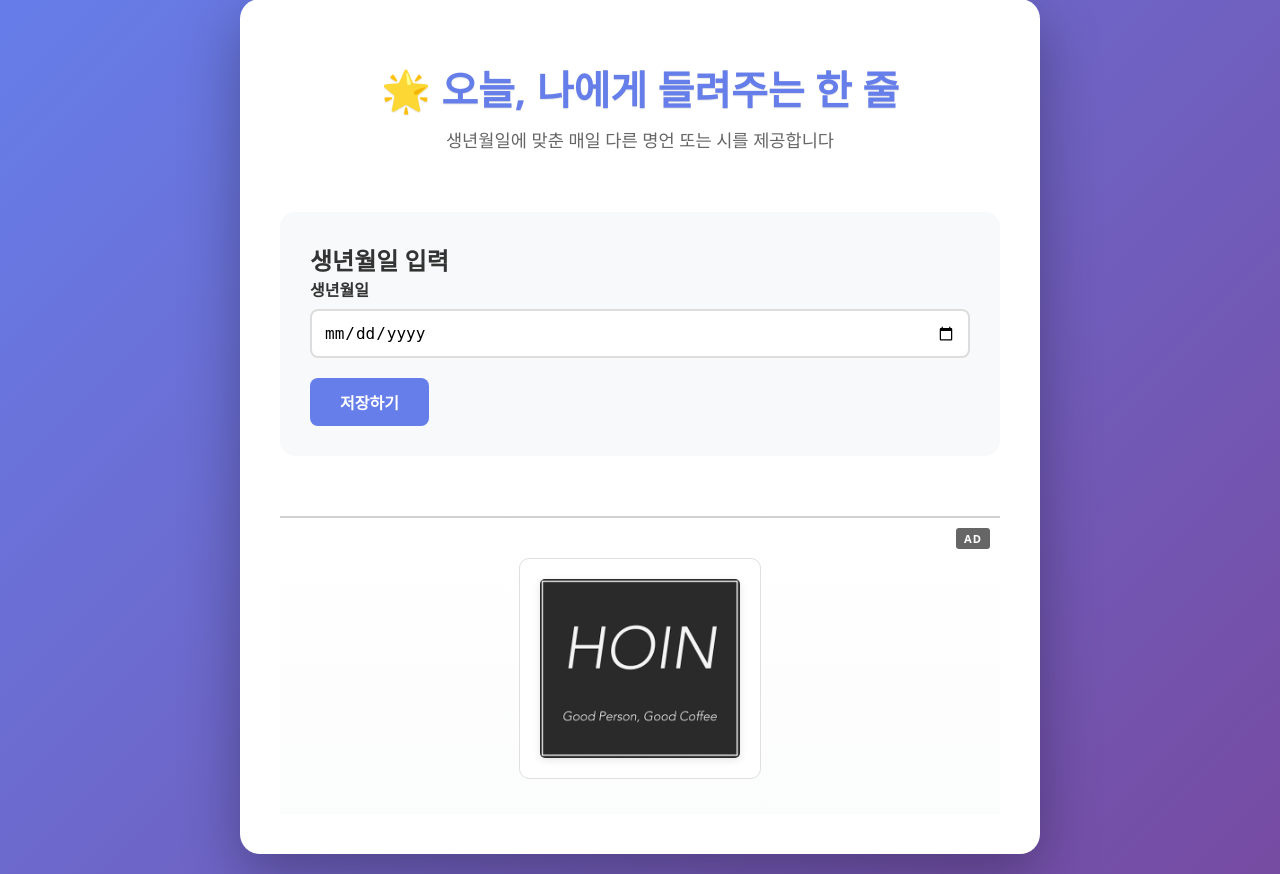
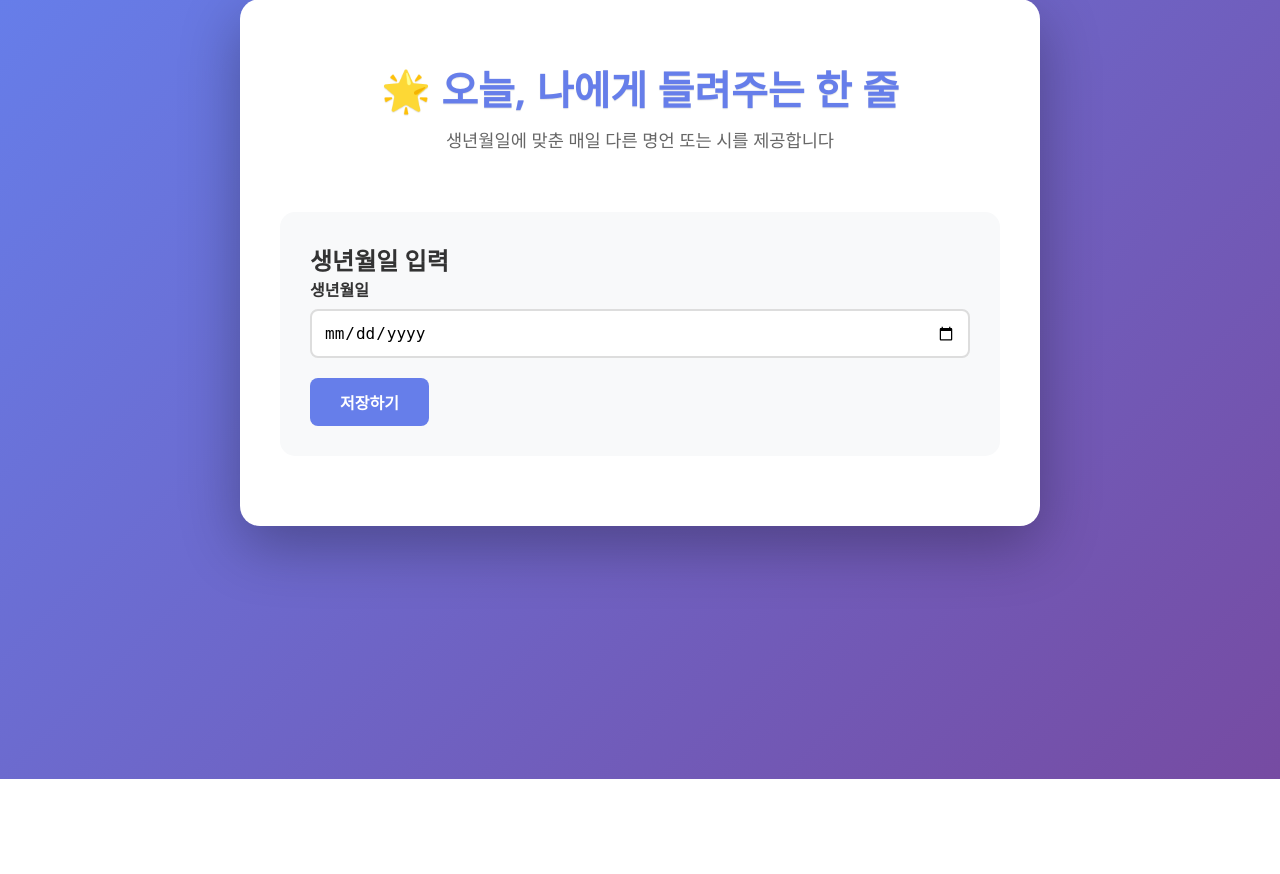
Before and after one commit to abenuhappy/life_quotes, a Flask app: page / in a window 1280 px wide. Shown: the part 21-895 px from the top of the page. After the commit the page ends 800 px from the top, so only its background shows below. Run offline with Flask 3, Linux system fonts and the light colour scheme.

Commit message:
Update index.html

```diff
--- a/templates/index.html
+++ b/templates/index.html
@@ -94,12 +94,12 @@
         <div id="errorMessage" class="error-message" style="display: none;"></div>
 
         <!-- 광고 섹션 -->
-        <div class="ad-section">
+        <!-- <div class="ad-section">
             <div class="ad-label">AD</div>
             <div class="ad-content">
                 <img src="{{ url_for('static', filename='images/hoin_logo.png') }}" alt="HOIN - Good Person, Good Coffee" class="ad-image">
             </div>
-        </div>
+        </div> -->
     </div>
 
     <script src="{{ url_for('static', filename='js/app.js') }}"></script>
```
